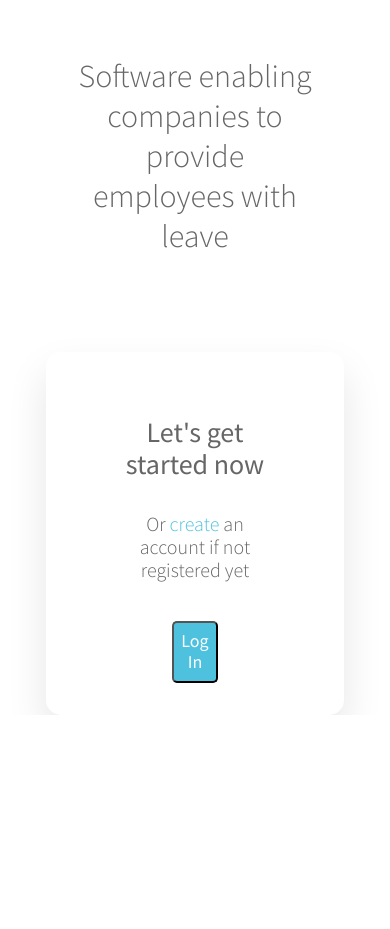
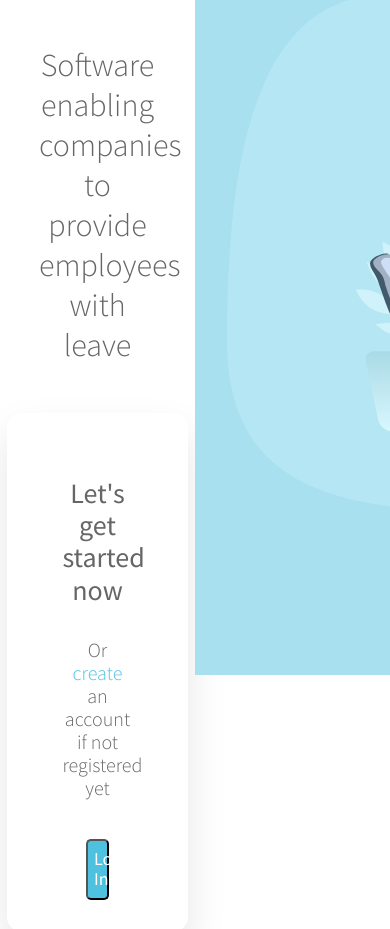
Before and after one commit to trysparrow/sparrow-fe, a website: page src/pages/login/login.html in a window 390 px wide. Shown: the part 169-1098 px from the top of the page. Before the commit the page ends 884 px from the top, so only its background shows below. Drawn offline with nearby package versions, Linux system fonts and the light colour scheme; files that its build step writes are made by us from their sources; files whose address does not match are found by name.

Commit message:
Make Website partially responsive vertically

```diff
--- a/src/pages/login/login.less
+++ b/src/pages/login/login.less
@@ -16,6 +16,16 @@ body {
     color: #666666;
 }
 
+.media(@min; @rules) {
+    @media only screen and (min-width: @min) {
+        @rules();
+    }
+}
+
+.media-desktop-large(@rules) {
+    .media(1366px, @rules);
+}
+
 .sparrow-button {
     background: @accent-color;
     border-radius: 5px;
@@ -30,7 +40,7 @@ body {
     height: 100%;
 }
 .login-form {
-    flex: 1 600px;
+    flex: 1;
 }
 
 .logo-row {
@@ -49,8 +59,13 @@ body {
 }
 
 .login-heading {
-    margin-top: 96px;
-    margin-bottom: 96px;
+    margin-top: 48px;
+    margin-bottom: 48px;
+
+    .media-desktop-large({
+        margin-top: 96px;
+        margin-bottom: 96px;
+    });
 
     h1 {
         margin: auto;
```
